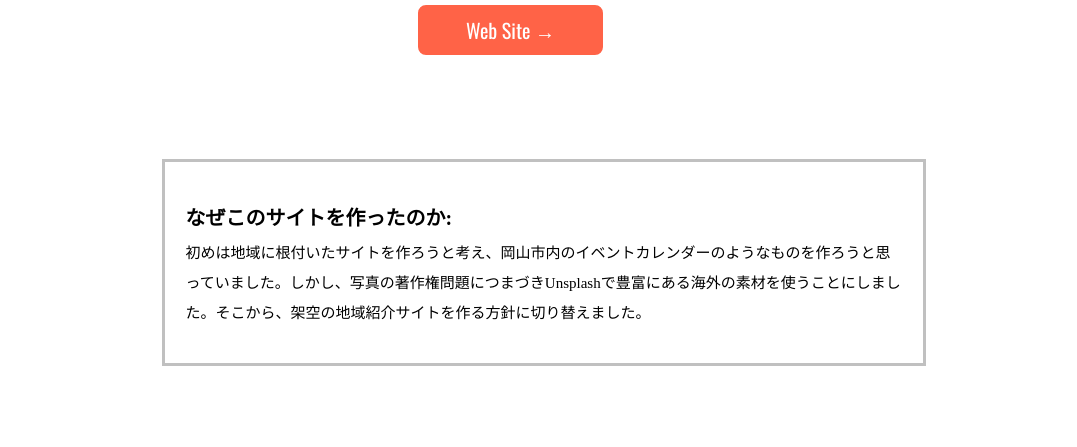
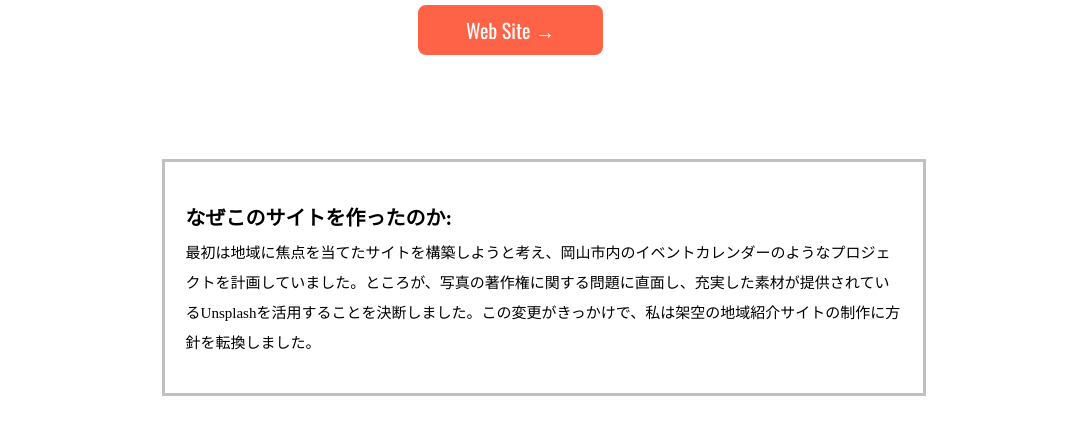
Before and after one commit to aritan2525/portfolio, a plain HTML site: page portfolio.html in a window 1280 px wide. Shown: the part 1873-2320 px from the top of the page, without its empty margins (96-1173 px from the left). Drawn offline with nearby package versions, Linux system fonts and the light colour scheme; a web font is replaced by a local one.

Commit message:
Update portfolio.html

```diff
--- a/portfolio.html
+++ b/portfolio.html
@@ -64,7 +64,7 @@
                         <p class="btn"><a href="https://utopia-trip.netlify.app" target="_blank" aria-label="Open in a new tab">Web Site &rarr;</a></p>
                     </div>
                     <div class="summary">
-                        <p><div class="bold">なぜこのサイトを作ったのか:</div> 初めは地域に根付いたサイトを作ろうと考え、岡山市内のイベントカレンダーのようなものを作ろうと思っていました。しかし、写真の著作権問題につまづきUnsplashで豊富にある海外の素材を使うことにしました。そこから、架空の地域紹介サイトを作る方針に切り替えました。</p>
+                        <p><div class="bold">なぜこのサイトを作ったのか:</div> 最初は地域に焦点を当てたサイトを構築しようと考え、岡山市内のイベントカレンダーのようなプロジェクトを計画していました。ところが、写真の著作権に関する問題に直面し、充実した素材が提供されているUnsplashを活用することを決断しました。この変更がきっかけで、私は架空の地域紹介サイトの制作に方針を転換しました。</p>
                     </div>
                     <div class="comment">
                         <img src="images/Utopia-Homepage.png" alt="Utopia-Homepage Screeshot">
```
